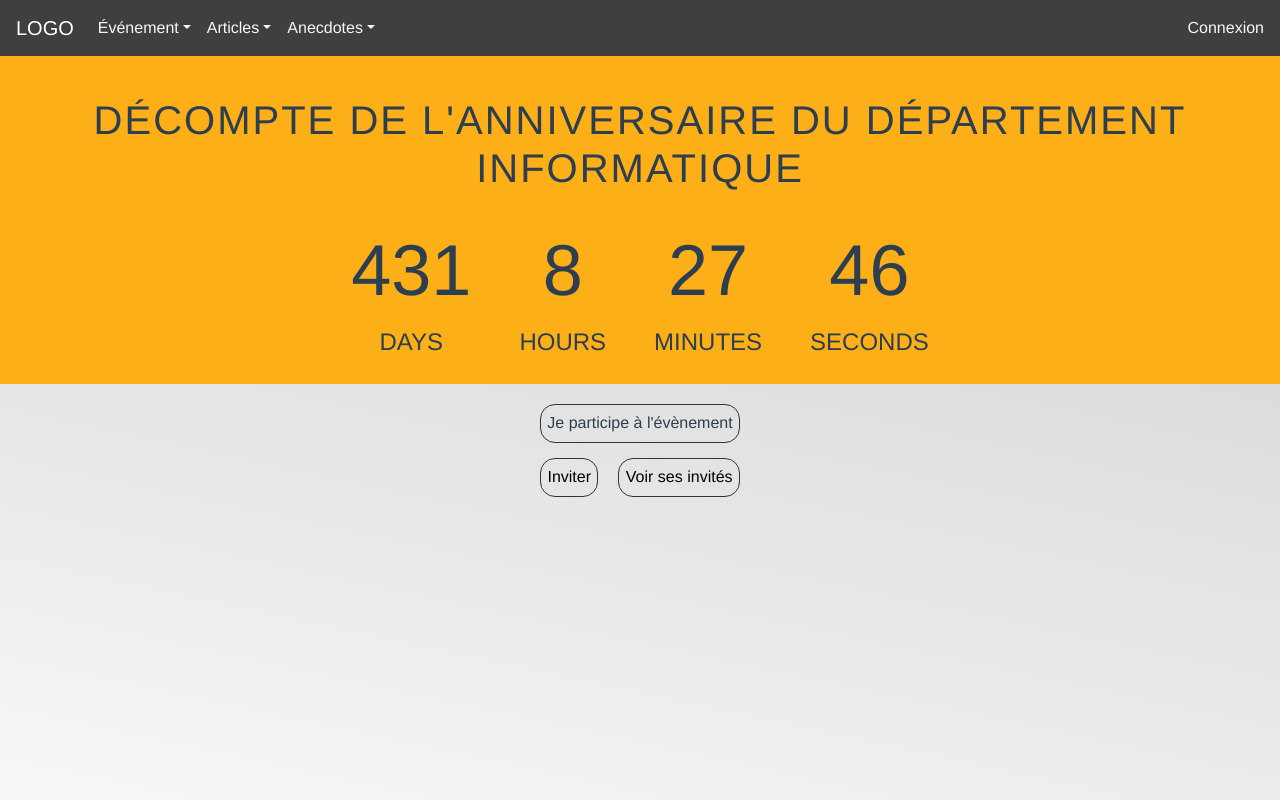
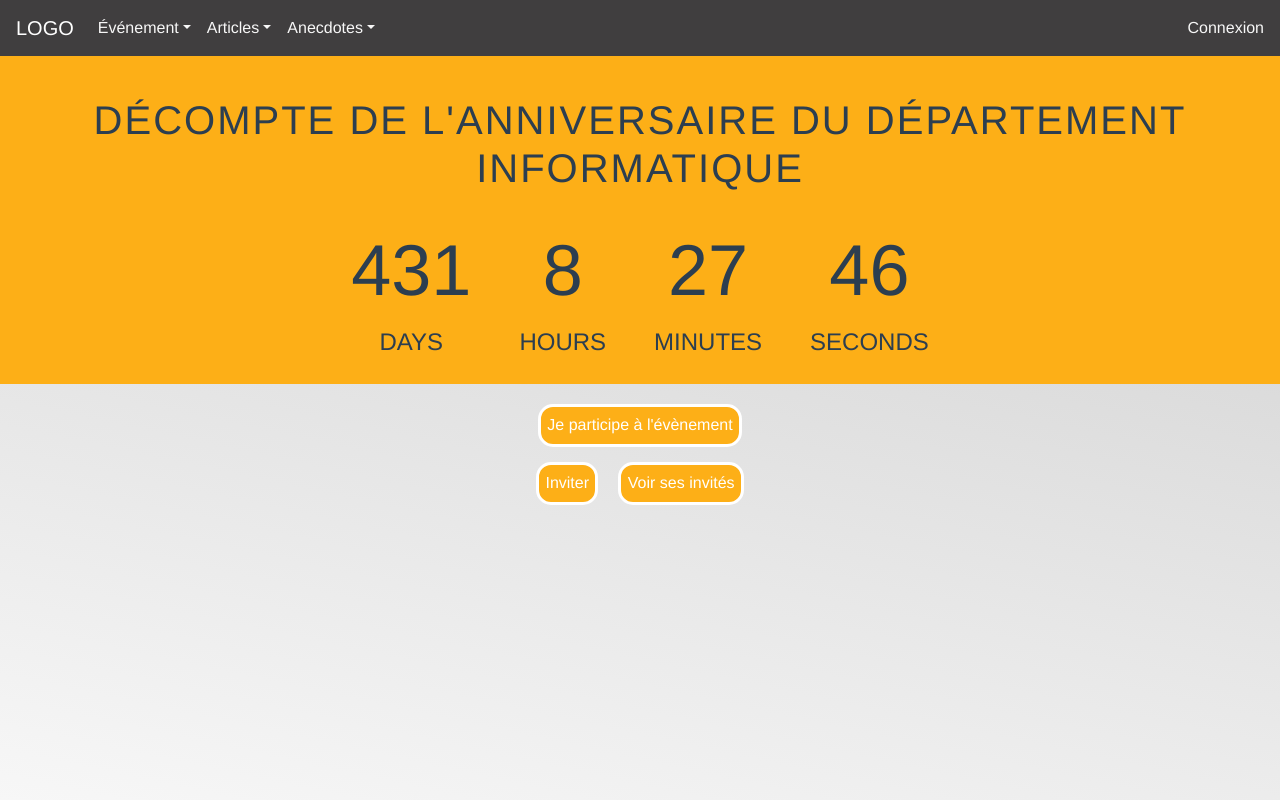
Before and after one commit to Axel69140/ptut-lpmet-anniversary, a Vue app in the folder front/: page /event in a window 1280 px wide. Built offline with nearby package versions, Linux system fonts and the light colour scheme; no server answers.

Commit message:
changement color

```diff
--- a/front/src/page/unlogged/Event.vue
+++ b/front/src/page/unlogged/Event.vue
@@ -123,8 +123,9 @@ body {
 
 .invitation a{
   text-decoration: none;
-  color: black;
-  border: solid 1px #333;
+  color: #ffffff;
+  border: solid 3px #ffffff;
+  background-color: var(--secondary);
   border-radius: 15px;
   padding: 0.5%;
   margin: 15px 10px;
@@ -139,7 +140,9 @@ body {
 }
 
 .isParticipate{
-  border: #333 solid 1px;
+  color: #ffffff;
+  border: solid 3px #ffffff;
+  background-color: var(--secondary);
   padding: 0.5%;
   border-radius: 15px;
   transition: all .2s ease-in-out;
```
